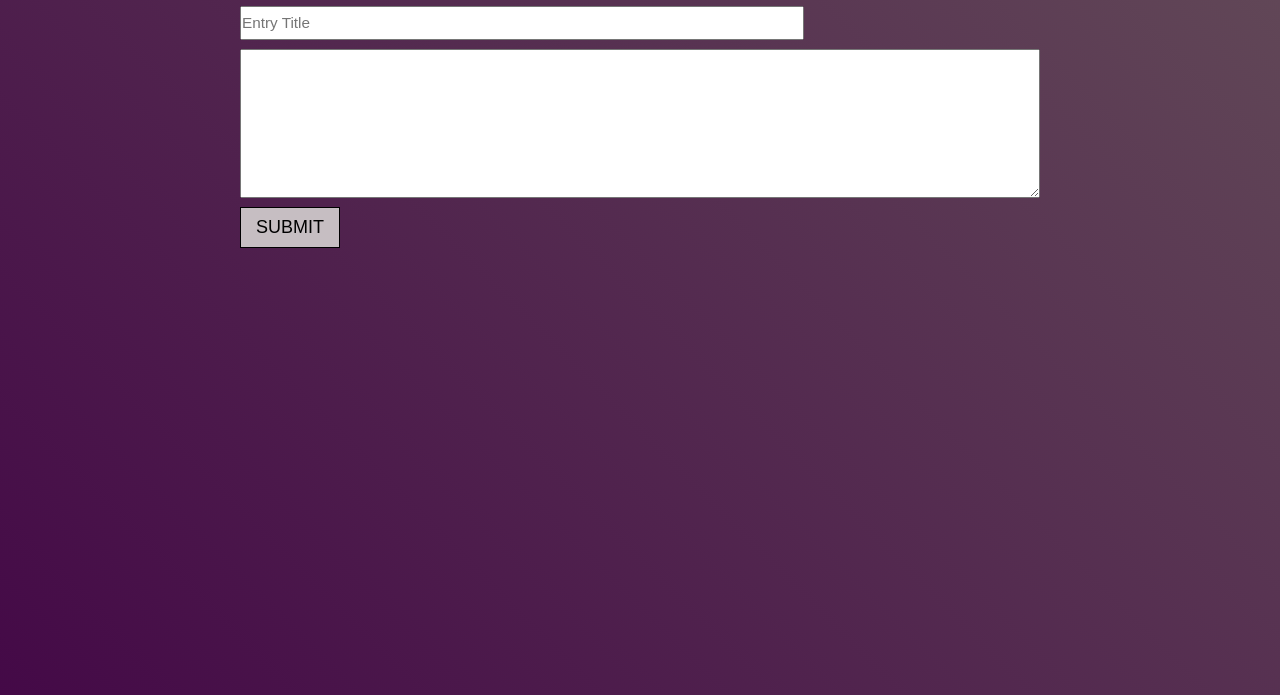
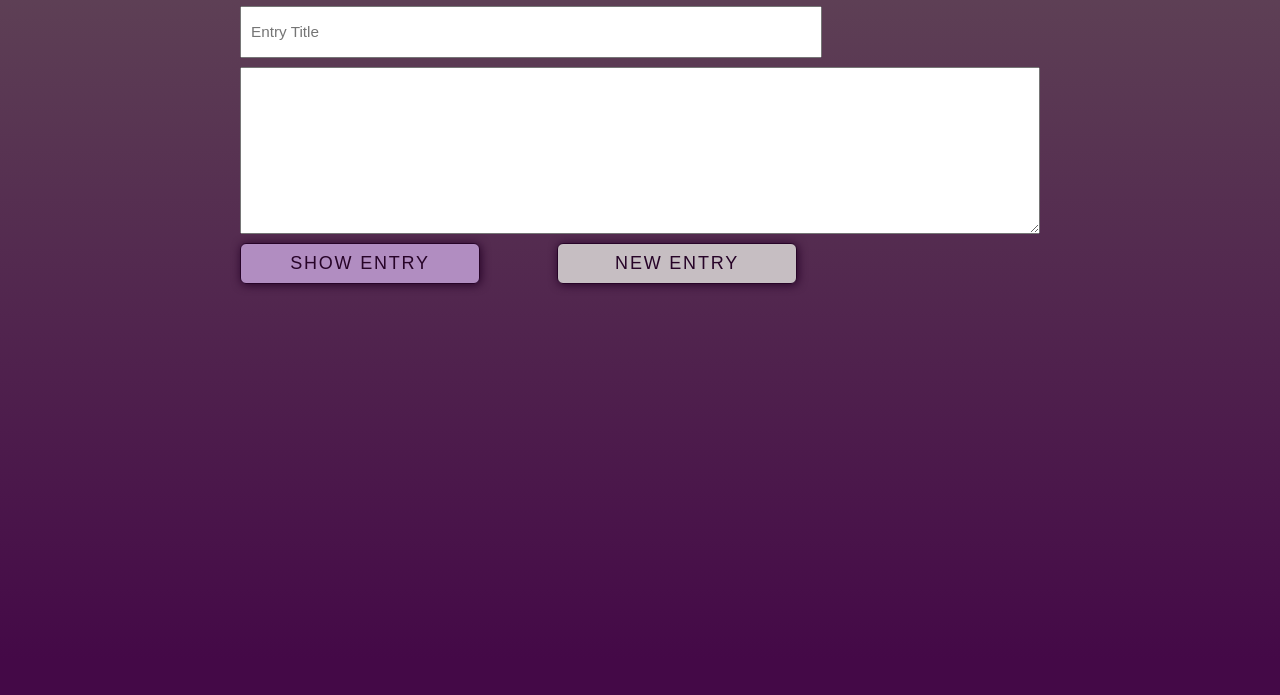
Before and after one commit to TracyRe/journal, a website built with webpack: page src/index.html in a window 1280 px wide. Shown: the part 141-836 px from the top of the page. After the commit the page ends 800 px from the top, so only its background shows below. Built offline with nearby package versions, Linux system fonts and the light colour scheme.

Commit message:
Resolve data display issues

```diff
--- a/src/css/styles.css
+++ b/src/css/styles.css
@@ -9,8 +9,7 @@ html {
 }
 
 body {
-  background: linear-gradient(45deg,#440947, #634b58);
-  height: 100vh
+  background-color: #440947;
 }
 
 p {
@@ -26,6 +25,7 @@ h1, h2, h3 {
 
 h1 {
   font-size: 3.5rem;
+  text-shadow: 1px 1px 10px #30041c; /* 634b58;*/
 }
 
 h2 {
@@ -47,11 +47,21 @@ input, textarea {
   font-size: .85rem;
   line-height: 120%;
   margin-top: .5rem;
+  padding: .5rem;
 }
 
 input[type="text"] {
   width: 70%;
   height: 30px;
+}
+
+.wrap {
+  background: linear-gradient(#634b58, #440947);
+  height: 100%;
+  width: 100%;
+  position: absolute;
+  top: 0;
+  left: 0;
 }
 
 
@@ -72,19 +82,39 @@ input[type="text"] {
 }
 
 .button {
+  flex-grow: 0;
   align-self: left;
-  border: 1px black solid;
-  width: 100px;
-  background: #c6bec2;
+  width: 30%;
+  max-width: 300px;
+  min-width: 100px;
+  padding: .5rem 2rem;
+  margin: .5rem 4rem 0 0;
   text-transform: uppercase;
-  letterspacing: .1em;
+  letter-spacing: .1em;
   font-size: 1rem;
-  padding: .5rem .5rem .5rem .5rem;
-  margin: .5rem 0;
   cursor: pointer;
+  border-radius: 6px;
 }
 
-.button:hover, .button: active {
+button#submit {
+  background: #b18dc1;
+  border: 1px #270428 solid;
+  box-shadow: 1px 1px 10px #270428;
+  color: #270428;
+}
+
+button#submit:hover, button#submit: active {
+  background: #ce9ce5;
+}
+
+button#reset {
+  background: #c6bec2;
+  border: 1px #270428 solid;
+  box-shadow: 1px 1px 10px #270428;
+  color: #270428;
+}
+
+button#reset:hover, button#reset: active {
   background: #e0bcce;
 }
 
--- a/src/index.html
+++ b/src/index.html
@@ -5,6 +5,8 @@
     <title>Journal</title>
   </head>
   <body>
+    <div class="wrap">
+
       <div class="container">
         <h1>Journal</h1>
 
@@ -12,13 +14,16 @@
           <label for="title">Journal Entry</label>
           <input id="title" type="text" name="" value="" placeholder="Entry Title">
           <textarea name="name" rows="8" cols="80" id="entry-text"></textarea>
-        <button type="submit" class="button" name="button"> Submit </button>
+          <div class="button-row">
+            <button id="submit" type="submit" class="button" name="button"> Show Entry </button>  <button id="reset" type="button" class="button" name="button"> New Entry </button>
+          </div>
         </form>
         <div class="result">
 
 
         </div>
       </div>
+    </div>
 
   </body>
 </html>
--- a/src/index.js
+++ b/src/index.js
@@ -11,25 +11,15 @@ $(document).ready(function() {
     var title = $("#title").val();
     var entryText = $("#entry-text").val();
     $(".result").prepend(entryText);
-    $(".result").prepend(getTeaser);
-    $(".result").prepend(vowelCount);
-    $(".result").prepend(consonantCount);
-    $(".result").prepend(wordCount);
+    $(".result").prepend("<h3>" + getTeaser() + "</h3>");
+    $(".result").prepend("<div class='counts'><strong>Words: </strong>" + wordCount() + " | <strong>Consonants: </strong>" + consonantCount() + " | <strong>Vowels: </strong>" + vowelCount() + "</div>");
     $(".result").prepend("<h2>" + title + "</h2>");
+  });
+  $("button#reset").click(function(event){
+    event.preventDefault();
+    $("#title").val("");
+    $("#entry-text").val("");
+
   });
 
 });
-
-
-
-// $("#journal").submit(function(event) {
-//   event.preventDefault();
-//   var title = $("#title").val();
-//   var entryText = $("#entry-text").val();
-//   $(".result").prepend("<div class='journal-entry'>" + entryText + "</div>");
-//   $(".result").prepend("<h3>" + getTeaser + "</h3>");
-//   $(".result").prepend(" <strong>Vowels: </strong>" + vowelCount + "</div>");
-//   $(".result").prepend(" <strong>Consonants: </strong>" + consonantCount);
-//   $(".result").prepend("<div class='counts'><strong>Words: </strong>" + wordCount);
-//   $(".result").prepend("<h2>" + title + "</h2>");
-// });
```
Also changed, not shown: 1 other file. Lines whose indentation alone changed are shown as unchanged.
